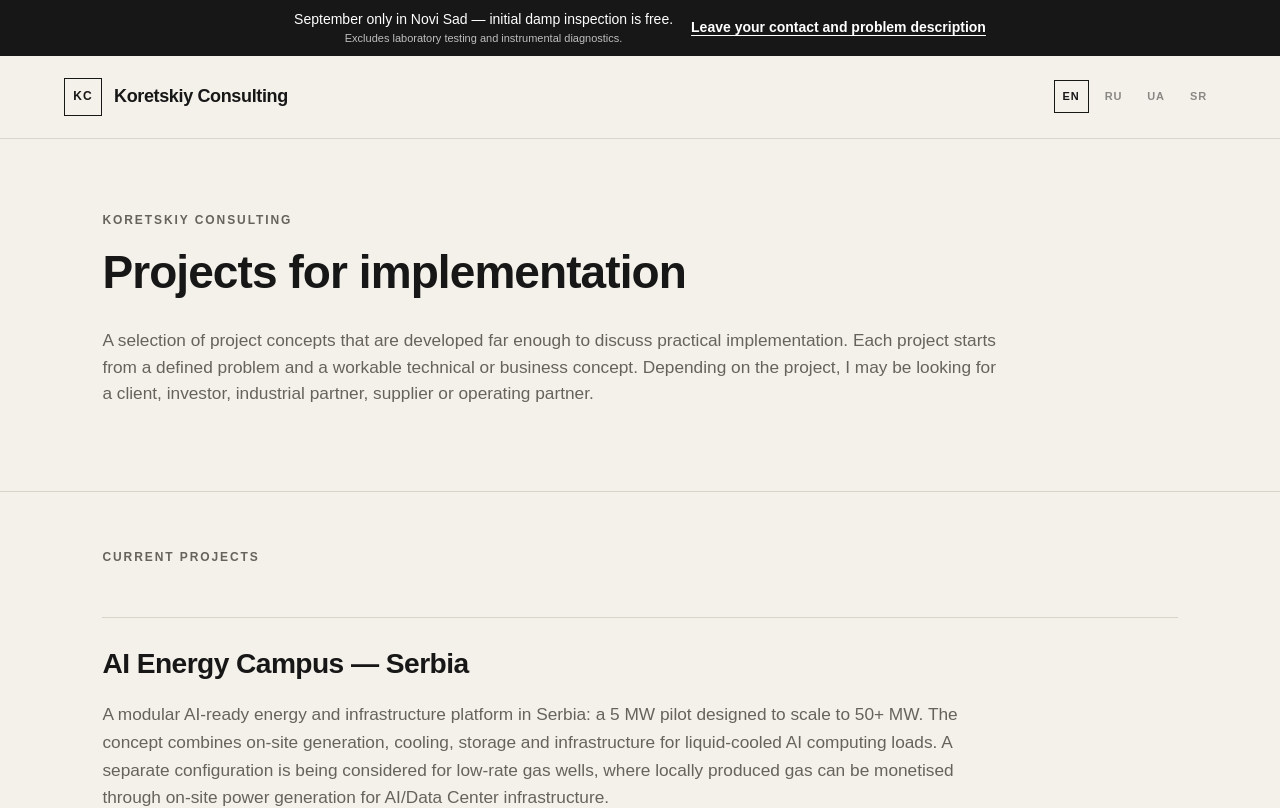
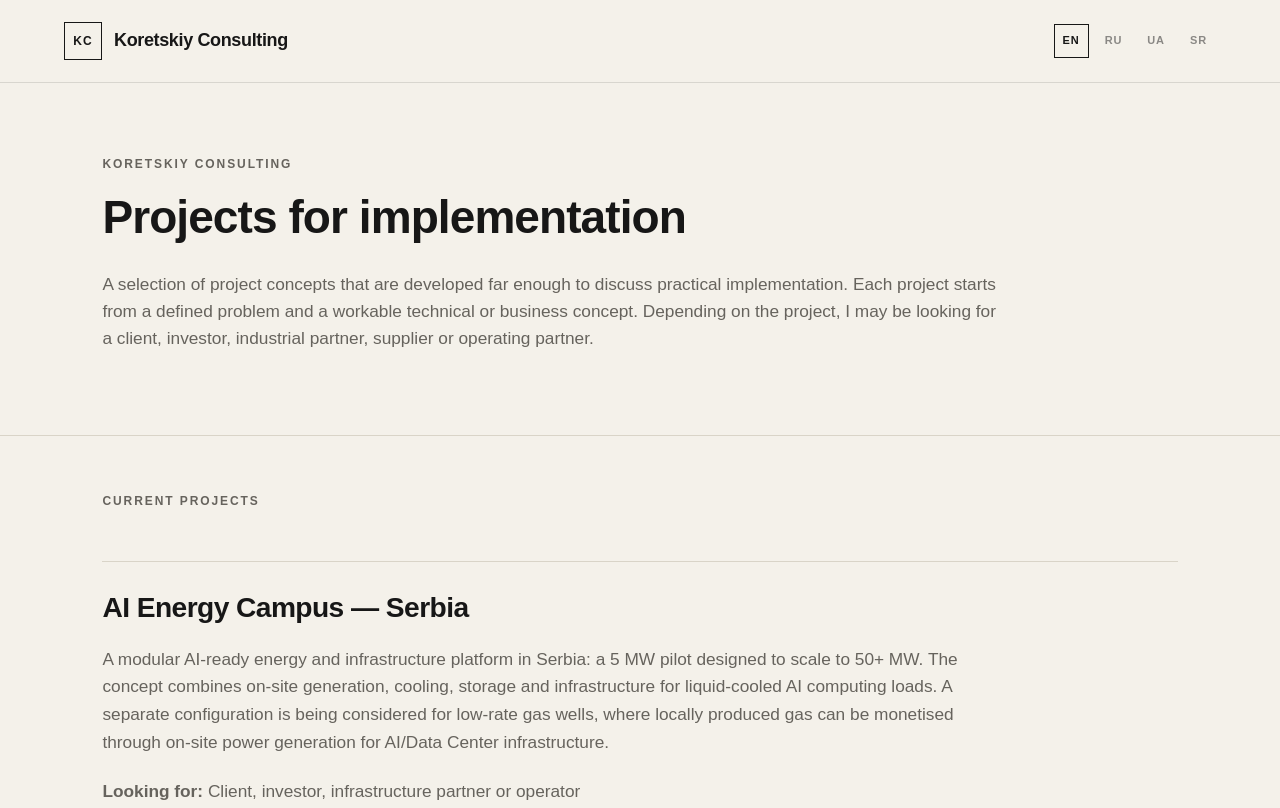
Before and after one commit to oikua66/damp-diagnostics, a Next.js app: page /en/perspectives in a window 1280 px wide. Shown: the top 808 px of the page. Built offline with nearby package versions, Linux system fonts and the light colour scheme; no server answers.

Commit message:
Remove September damp promotion from consulting site

```diff
--- a/app/layout.tsx
+++ b/app/layout.tsx
@@ -4,7 +4,6 @@ import './mobile-menu.css';
 import './header-nav.css';
 import './tender-typography.css';
 import './typography-system.css';
-import './september-promo.css';
 import './newsletter.css';
 import './projects.css';
 import './homepage.css';
@@ -16,8 +15,6 @@ import ContactDetails from './components/ContactDetails';
 import LegalFooter from './components/LegalFooter';
 import HeaderAboutInjector from './components/HeaderAboutInjector';
 import MobileMenu from './components/MobileMenu';
-import SeptemberDampPromo from './components/SeptemberDampPromo';
-import SeptemberDampLeadInjector from './components/SeptemberDampLeadInjector';
 import NewsletterSignup from './components/NewsletterSignup';
 import ProjectEstimateCTAInjector from './components/ProjectEstimateCTAInjector';
 
@@ -33,12 +30,10 @@ export default async function RootLayout({ children }: Readonly<{ children: Reac
   return (
     <html lang={lang}>
       <body>
-        <SeptemberDampPromo />
         <HeaderAboutInjector />
         <MobileMenu />
         <ProjectEstimateCTAInjector />
         {children}
-        <SeptemberDampLeadInjector />
         <NewsletterSignup />
         <ContactDetails />
         <LegalFooter />
```
